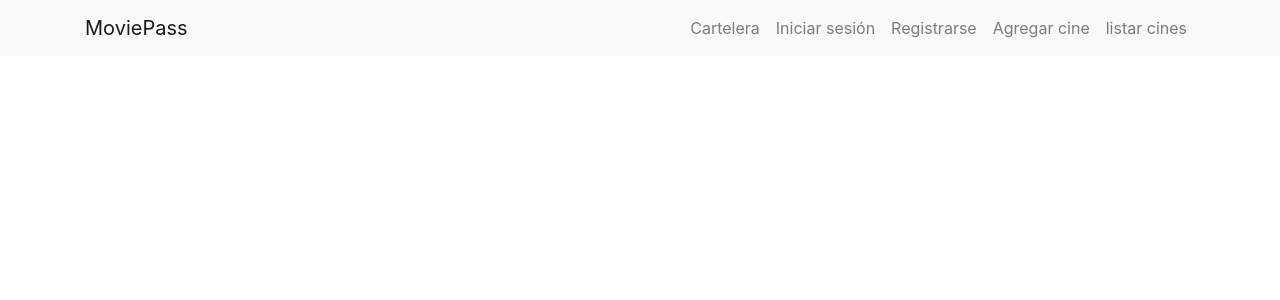
After one commit to MatiDiyo/MoviePass, a PHP site: template MoviePass/Views/nav-bar.php in a window 1280 px wide. The commit adds this page. Shown: the top 300 px of the page. Run offline with PHP 8.4, Linux system fonts and the light colour scheme; the template is opened without the code that fills it, so the values that code supplies are empty; some libraries are stand-ins or nearby versions.

Commit message:
primer commit

```diff
--- a/MoviePass/Views/header.php
+++ b/MoviePass/Views/header.php
@@ -1,13 +1,17 @@
-<!DOCTYPE html>
+<!doctype html>
 <html lang="en">
-<head>
-    <meta charset="UTF-8">
-    <meta name="viewport" content="width=device-width, initial-scale=1.0">
+  <head>
+    <!-- Required meta tags -->
+    <meta charset="utf-8">
+    <meta name="viewport" content="width=device-width, initial-scale=1, shrink-to-fit=no">
+
+    <link rel="stylesheet" href="<?php echo CSS_PATH."style.css"?>">
 
     <!-- Bootstrap CSS -->
-    <link rel="stylesheet" type="text/css" href="<?php echo CSS_PATH ?>bootstrap.min.css">
-    <link rel="stylesheet" type="text/css" href="<?php echo CSS_PATH ?>estilos.css">
+    <link rel="stylesheet" href="https://stackpath.bootstrapcdn.com/bootstrap/4.5.2/css/bootstrap.min.css" integrity="sha384-JcKb8q3iqJ61gNV9KGb8thSsNjpSL0n8PARn9HuZOnIxN0hoP+VmmDGMN5t9UJ0Z" crossorigin="anonymous">
+
+    <link href="https://fonts.googleapis.com/css2?family=Titillium+Web:wght@300;400;600&display=swap" rel="stylesheet">
 
     <title>MoviePass</title>
-</head>
-<body>
+  </head>
+  <body>
--- /dev/null
+++ b/MoviePass/Views/nav-bar.php
@@ -0,0 +1,30 @@
+<nav class="navbar navbar-expand-lg navbar-light bg-light">
+  <div class="container">
+    <a class="navbar-brand" href="#">MoviePass</a>
+    <button class="navbar-toggler" type="button" data-toggle="collapse" data-target="#navbarSupportedContent" aria-controls="navbarSupportedContent" aria-expanded="false" aria-label="Toggle navigation">
+      <span class="navbar-toggler-icon"></span>
+    </button>
+
+    <div class="collapse navbar-collapse" id="navbarSupportedContent">
+
+      <ul class="navbar-nav ml-auto">
+          <li class="nav-item">
+            <a class="nav-link" id="cartelera" href="<?php echo FRONT_ROOT."Movie/refreshData"?>">Cartelera</a>
+          </li>
+          <li class="nav-item">
+            <a class="nav-link" id="login" href="#">Iniciar sesión</a>
+          </li>
+          <li class="nav-item">
+            <a class="nav-link" id="login" href="#">Registrarse</a>
+          </li>
+          <li class="nav-item">
+            <a class="nav-link" id="login" href="#">Agregar cine</a>
+          </li>
+          <li class="nav-item">
+            <a class="nav-link" id="login" href="#">listar cines</a>
+          </li>
+      </ul>
+    </div>
+
+  </div>
+</nav>
```
